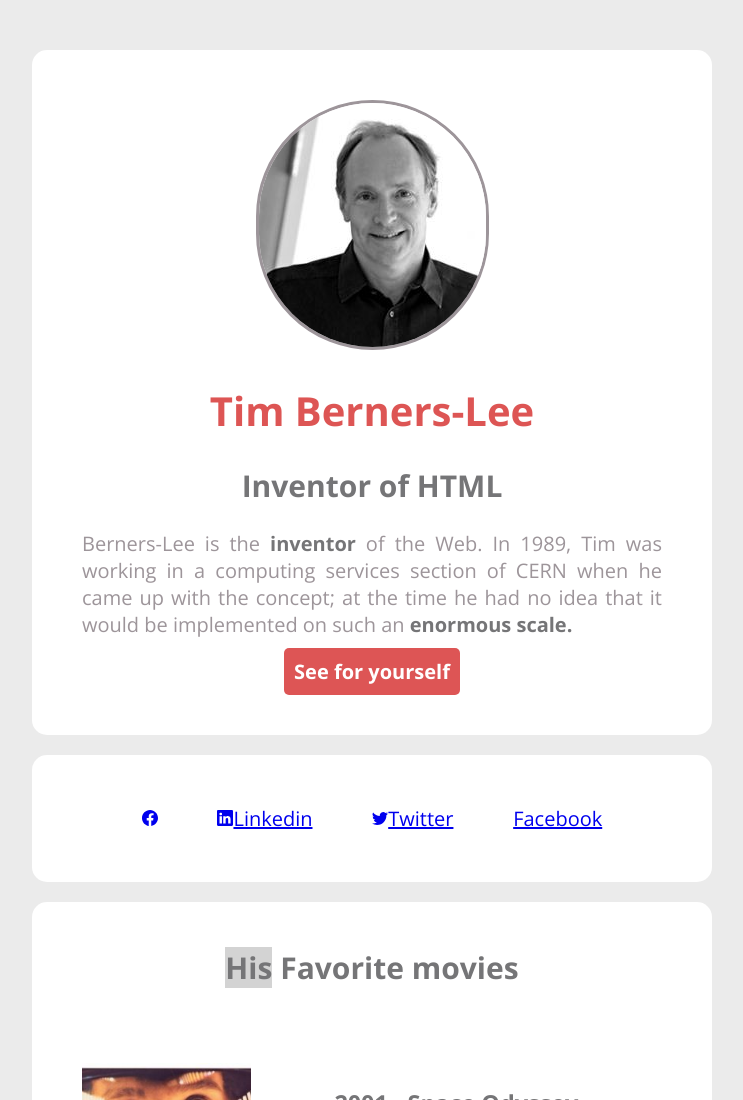
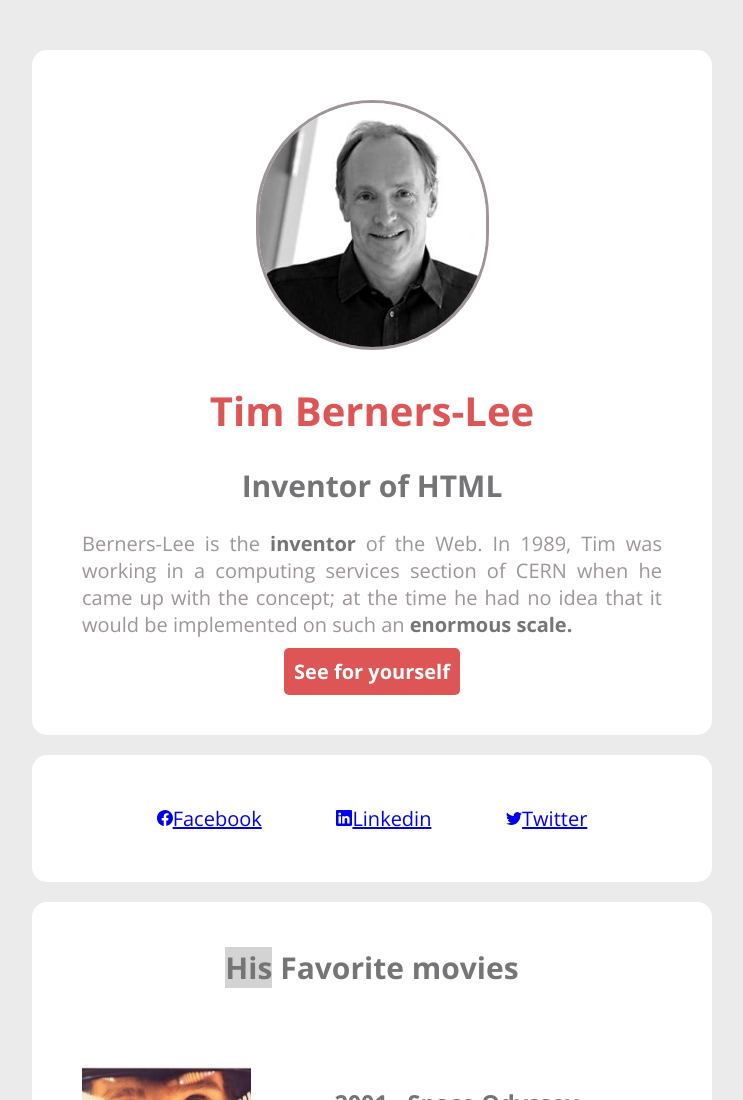
Before and after one commit to OliviaDemaret/tim-berners-lee, a plain HTML site: page index.html in a window 1280 px wide. Shown: the top 1100 px of the page, without its empty margins (268-1011 px from the left). Drawn offline with nearby package versions, Linux system fonts and the light colour scheme.

Commit message:
index.html

```diff
--- a/index.html
+++ b/index.html
@@ -41,10 +41,11 @@
               >
                 <path
                   d="M16 8.049c0-4.446-3.582-8.05-8-8.05C3.58 0-.002 3.603-.002 8.05c0 4.017 2.926 7.347 6.75 7.951v-5.625h-2.03V8.05H6.75V6.275c0-2.017 1.195-3.131 3.022-3.131.876 0 1.791.157 1.791.157v1.98h-1.009c-.993 0-1.303.621-1.303 1.258v1.51h2.218l-.354 2.326H9.25V16c3.824-.604 6.75-3.934 6.75-7.951z"
-                /></svg
-            ></a>
+                /></svg></a
+            ><a href="https://www.facebook.com/profile.php?id=100070266964891"
+              >Facebook</a
+            >
           </div>
-
           <div>
             <a class="ar" href="#">
               <svg
@@ -74,11 +75,6 @@
                   d="M5.026 15c6.038 0 9.341-5.003 9.341-9.334 0-.14 0-.282-.006-.422A6.685 6.685 0 0 0 16 3.542a6.658 6.658 0 0 1-1.889.518 3.301 3.301 0 0 0 1.447-1.817 6.533 6.533 0 0 1-2.087.793A3.286 3.286 0 0 0 7.875 6.03a9.325 9.325 0 0 1-6.767-3.429 3.289 3.289 0 0 0 1.018 4.382A3.323 3.323 0 0 1 .64 6.575v.045a3.288 3.288 0 0 0 2.632 3.218 3.203 3.203 0 0 1-.865.115 3.23 3.23 0 0 1-.614-.057 3.283 3.283 0 0 0 3.067 2.277A6.588 6.588 0 0 1 .78 13.58a6.32 6.32 0 0 1-.78-.045A9.344 9.344 0 0 0 5.026 15z"
                 /></svg></a
             ><a href="https://twitter.com/timberners_lee">Twitter</a>
-          </div>
-          <div>
-            <a href="https://www.facebook.com/profile.php?id=100070266964891"
-              >Facebook</a
-            >
           </div>
         </div>
       </section>
```
